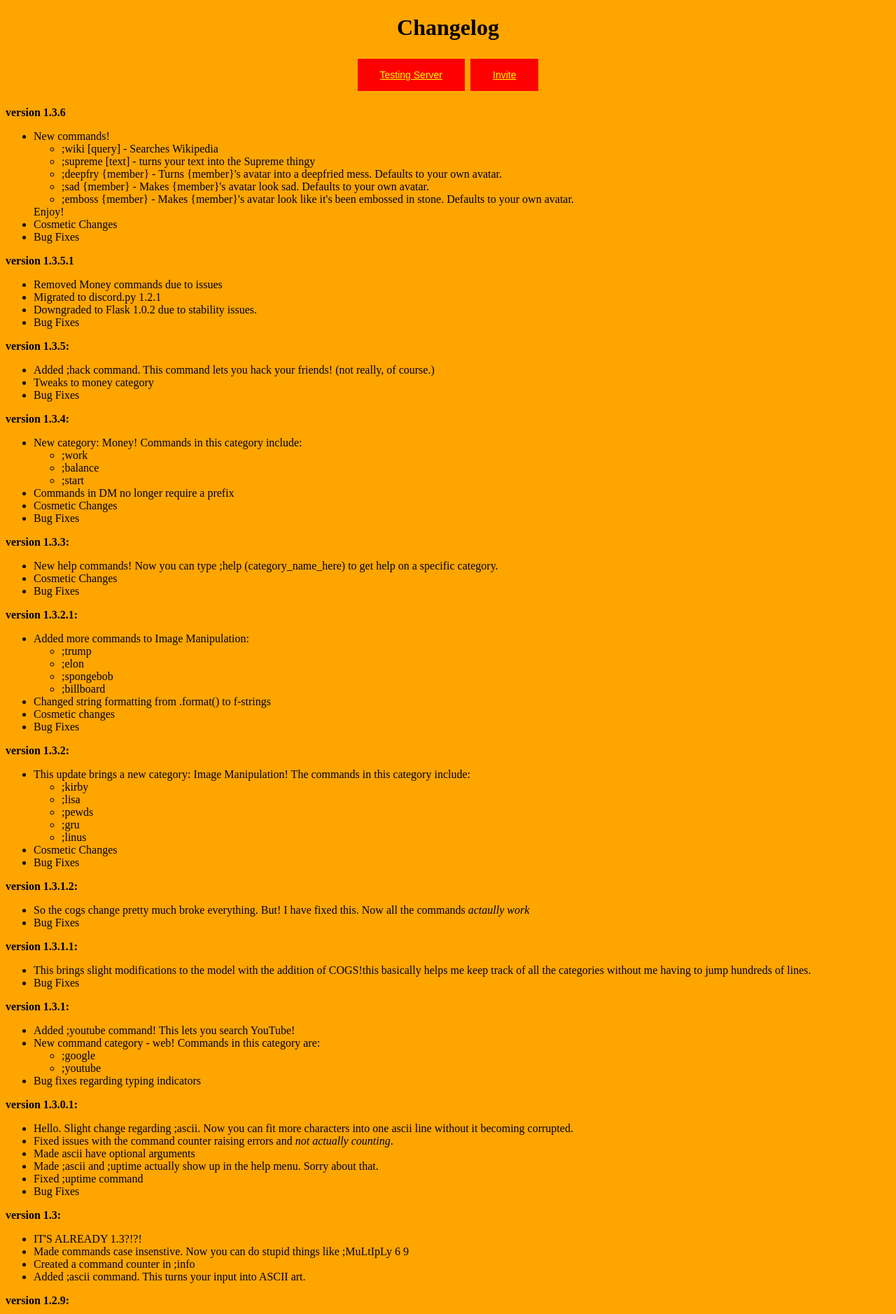
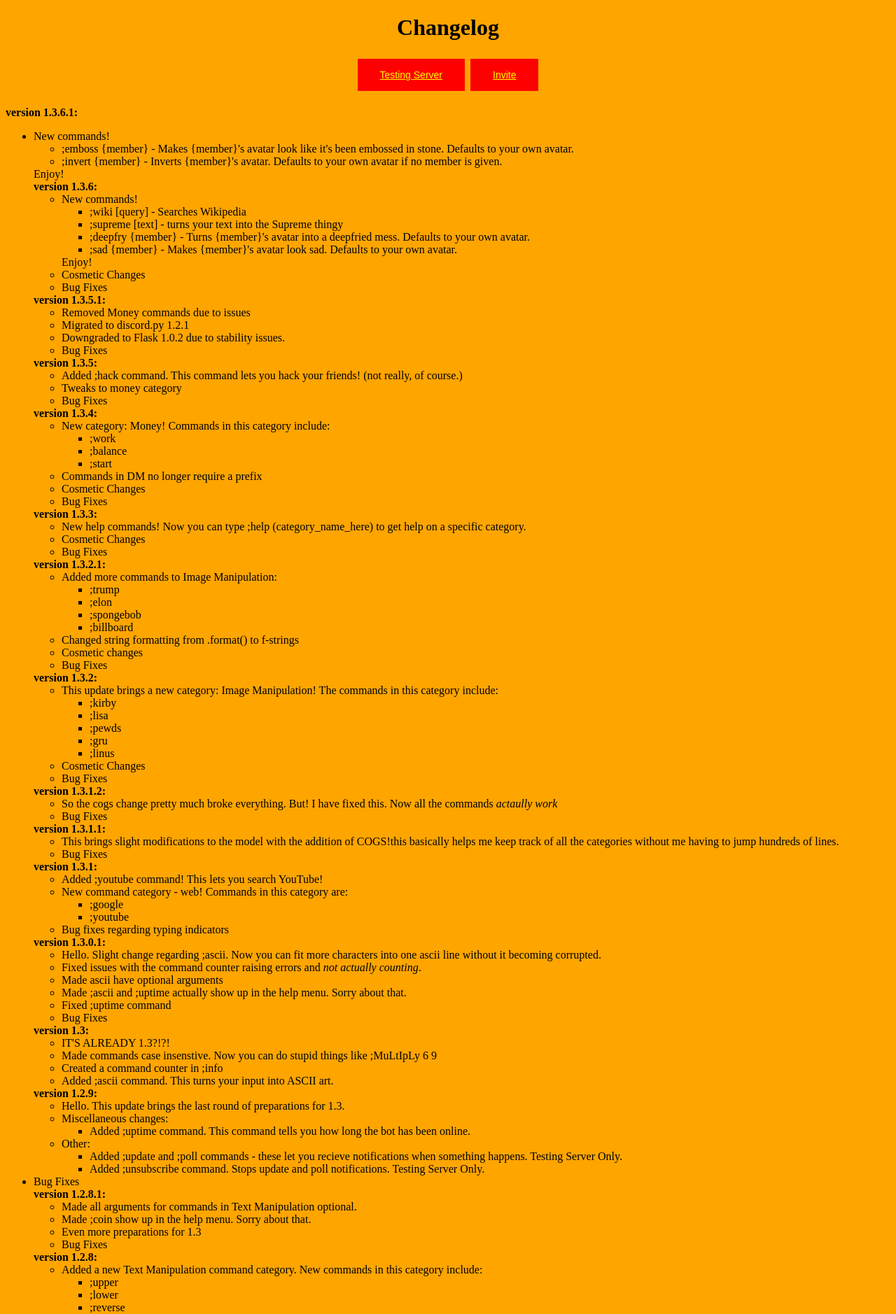
Before and after one commit to karx1/YashBot3001, a Flask app: page / in a window 1280 px wide. Shown: the top 1878 px of the page at 70% size. Run offline with Flask 2, Linux system fonts and the light colour scheme.

Commit message:
Update changelog.html

```diff
--- a/templates/changelog.html
+++ b/templates/changelog.html
@@ -30,19 +30,24 @@
     <button class="button" align="center"><a href="/invite" style="color:yellow">Invite</a></button>
     </div>
     <br>
-    <b>version 1.3.6</b>
+    <b>version 1.3.6.1:</b>
+    <ul>
+      <li>New commands!<ul>
+        <li>;emboss {member} - Makes {member}'s avatar look like it's been embossed in stone. Defaults to your own avatar.</li>
+        <li>;invert {member} - Inverts {member}'s avatar. Defaults to your own avatar if no member is given.</li>
+        </ul>Enjoy!</li>
+    <b>version 1.3.6:</b>
     <ul>
       <li>New commands!<ul>
         <li>;wiki [query] - Searches Wikipedia</li>
         <li>;supreme [text] - turns your text into the Supreme thingy</li>
         <li>;deepfry {member} - Turns {member}'s avatar into a deepfried mess. Defaults to your own avatar.</li>
         <li>;sad {member} - Makes {member}'s avatar look sad. Defaults to your own avatar.</li>
-        <li>;emboss {member} - Makes {member}'s avatar look like it's been embossed in stone. Defaults to your own avatar.</li>
         </ul>Enjoy!</li>
       <li>Cosmetic Changes</li>
       <li>Bug Fixes</li>
     </ul>
-    <b>version 1.3.5.1</b>
+    <b>version 1.3.5.1:</b>
     <ul>
       <li>Removed Money commands due to issues</li>
       <li>Migrated to discord.py 1.2.1</li>
```
